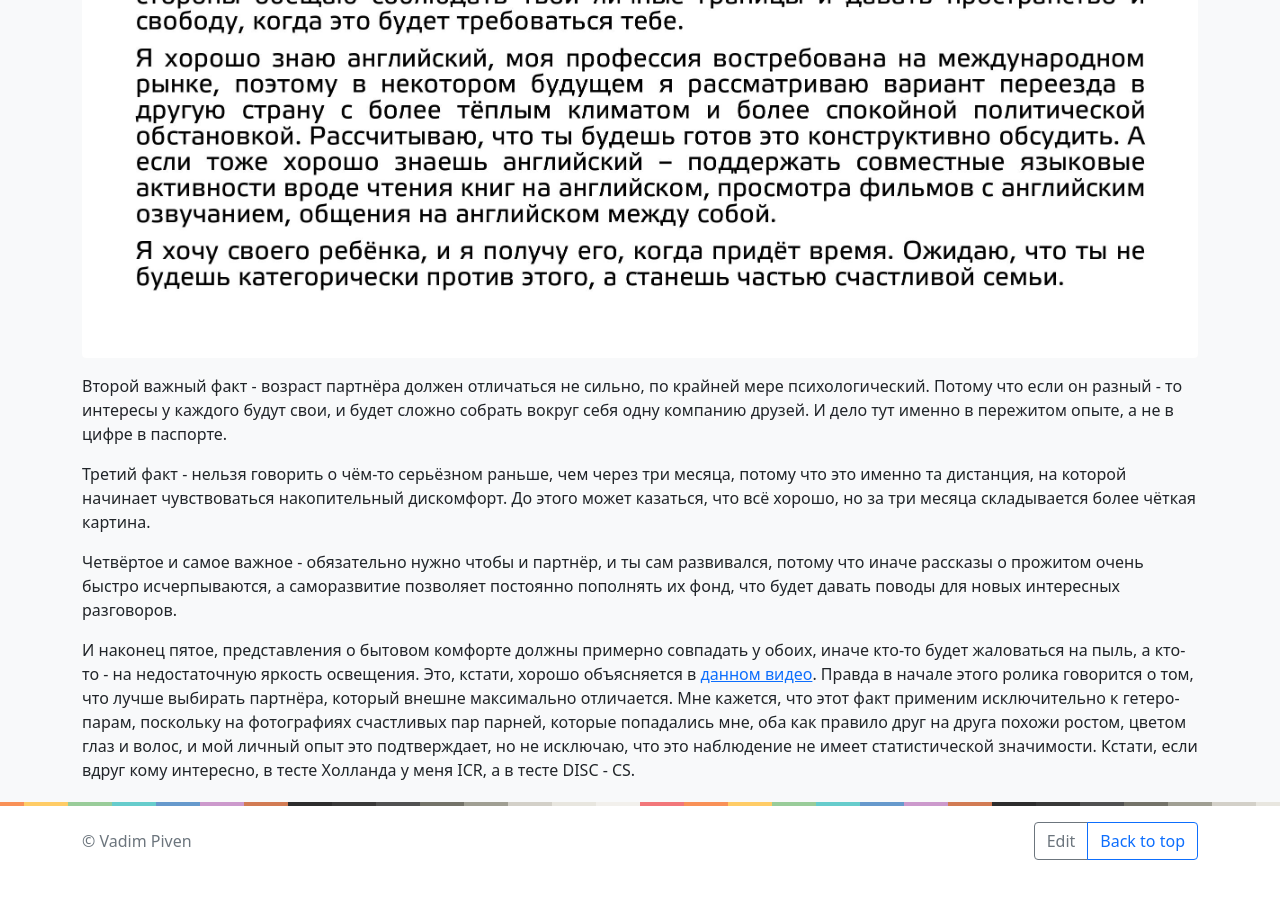
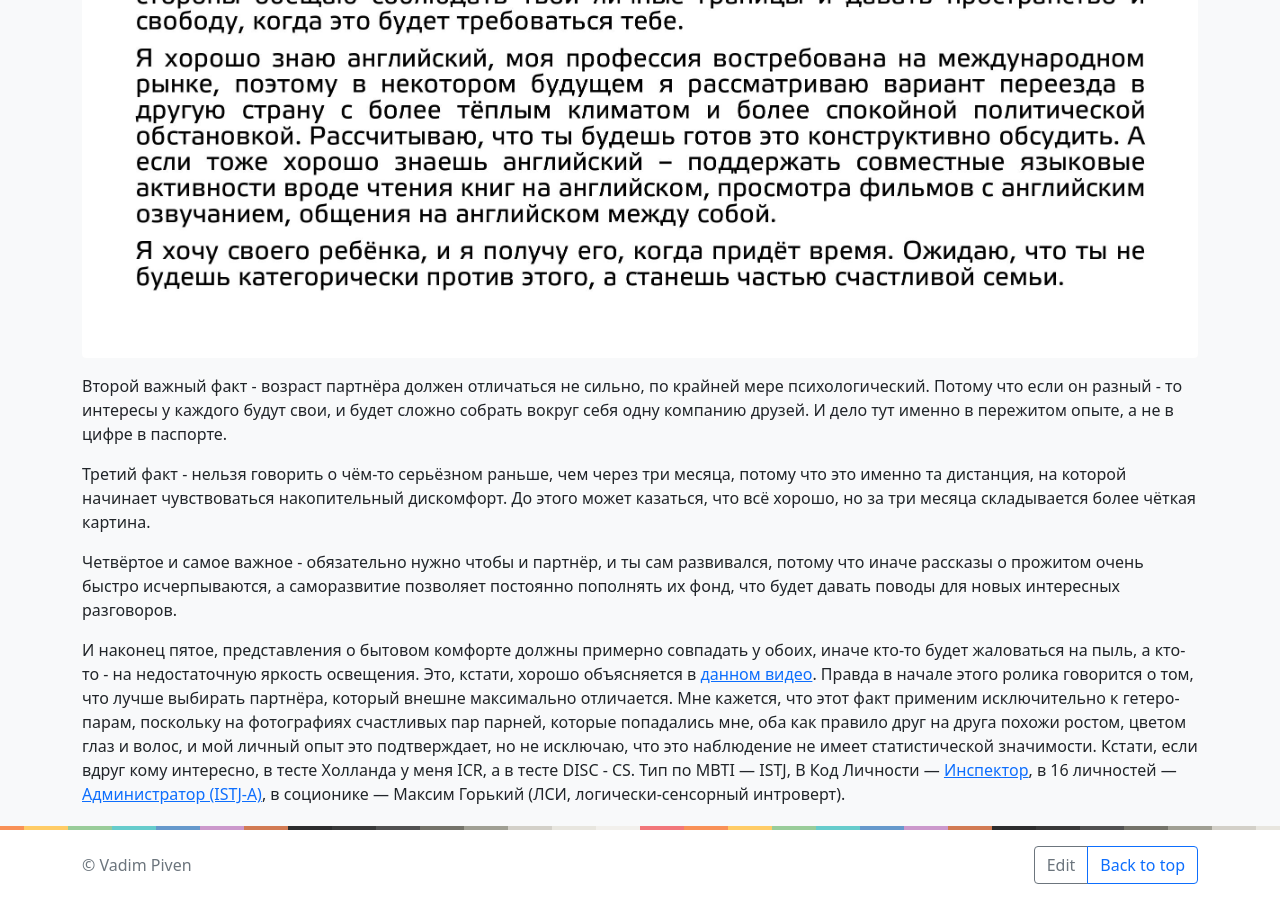
Before and after one commit to vadimpiven/vadimpiven, a Jekyll site: the page built from _posts/2020-12-31-memorandum.md, in a window 1280 px wide and 900 px high, scrolled down 1513 px. Built offline with Jekyll 4.4.1, drawn with Linux system fonts in a browser that asks for light colours; before the commit the page ends 2389 px from its top, so only the background shows below that.

Commit message:
Update 2020-12-31-memorandum.md

```diff
--- a/_posts/2020-12-31-memorandum.md
+++ b/_posts/2020-12-31-memorandum.md
@@ -15,4 +15,4 @@ title: Меморандум о личных отношениях
 
 Четвёртое и самое важное - обязательно нужно чтобы и партнёр, и ты сам развивался, потому что иначе рассказы о прожитом очень быстро исчерпываются, а саморазвитие позволяет постоянно пополнять их фонд, что будет давать поводы для новых интересных разговоров.
 
-И наконец пятое, представления о бытовом комфорте должны примерно совпадать у обоих, иначе кто-то будет жаловаться на пыль, а кто-то - на недостаточную яркость освещения. Это, кстати, хорошо объясняется в [данном видео](https://youtu.be/G96da8oAB_0). Правда в начале этого ролика говорится о том, что лучше выбирать партнёра, который внешне максимально отличается. Мне кажется, что этот факт применим исключительно к гетеро-парам, поскольку на фотографиях счастливых пар парней, которые попадались мне, оба как правило друг на друга похожи ростом, цветом глаз и волос, и мой личный опыт это подтверждает, но не исключаю, что это наблюдение не имеет статистической значимости. Кстати, если вдруг кому интересно, в тесте Холланда у меня ICR, а в тесте DISC - CS.
+И наконец пятое, представления о бытовом комфорте должны примерно совпадать у обоих, иначе кто-то будет жаловаться на пыль, а кто-то - на недостаточную яркость освещения. Это, кстати, хорошо объясняется в [данном видео](https://youtu.be/G96da8oAB_0). Правда в начале этого ролика говорится о том, что лучше выбирать партнёра, который внешне максимально отличается. Мне кажется, что этот факт применим исключительно к гетеро-парам, поскольку на фотографиях счастливых пар парней, которые попадались мне, оба как правило друг на друга похожи ростом, цветом глаз и волос, и мой личный опыт это подтверждает, но не исключаю, что это наблюдение не имеет статистической значимости. Кстати, если вдруг кому интересно, в тесте Холланда у меня ICR, а в тесте DISC - CS. Тип по MBTI — ISTJ, В Код Личности — [Инспектор](https://my-type.ru/istj), в 16 личностей — [Администратор (ISTJ-A)](https://www.16personalities.com/ru/lichnost-istj), в соционике — Максим Горький (ЛСИ, логически-сенсорный интроверт).
```
